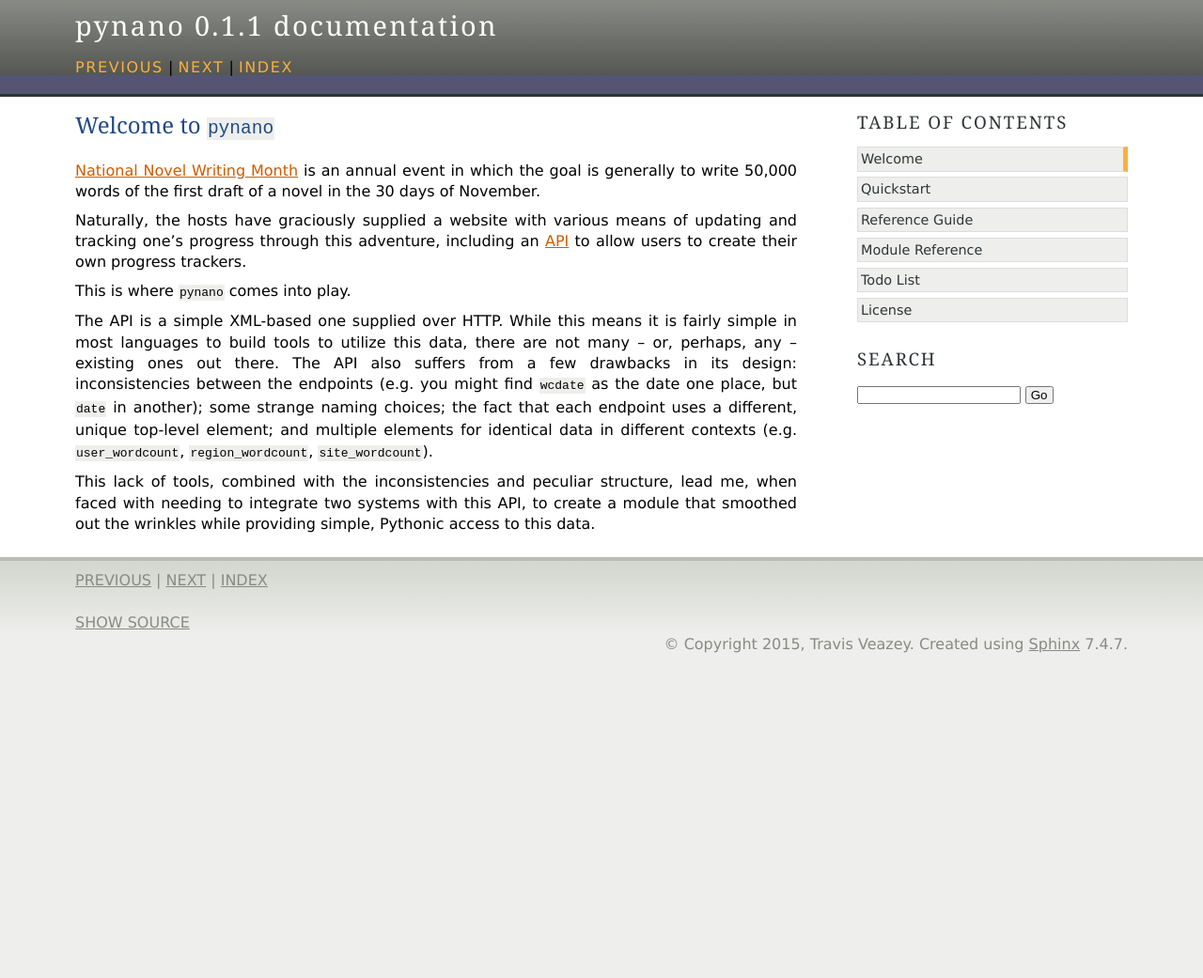
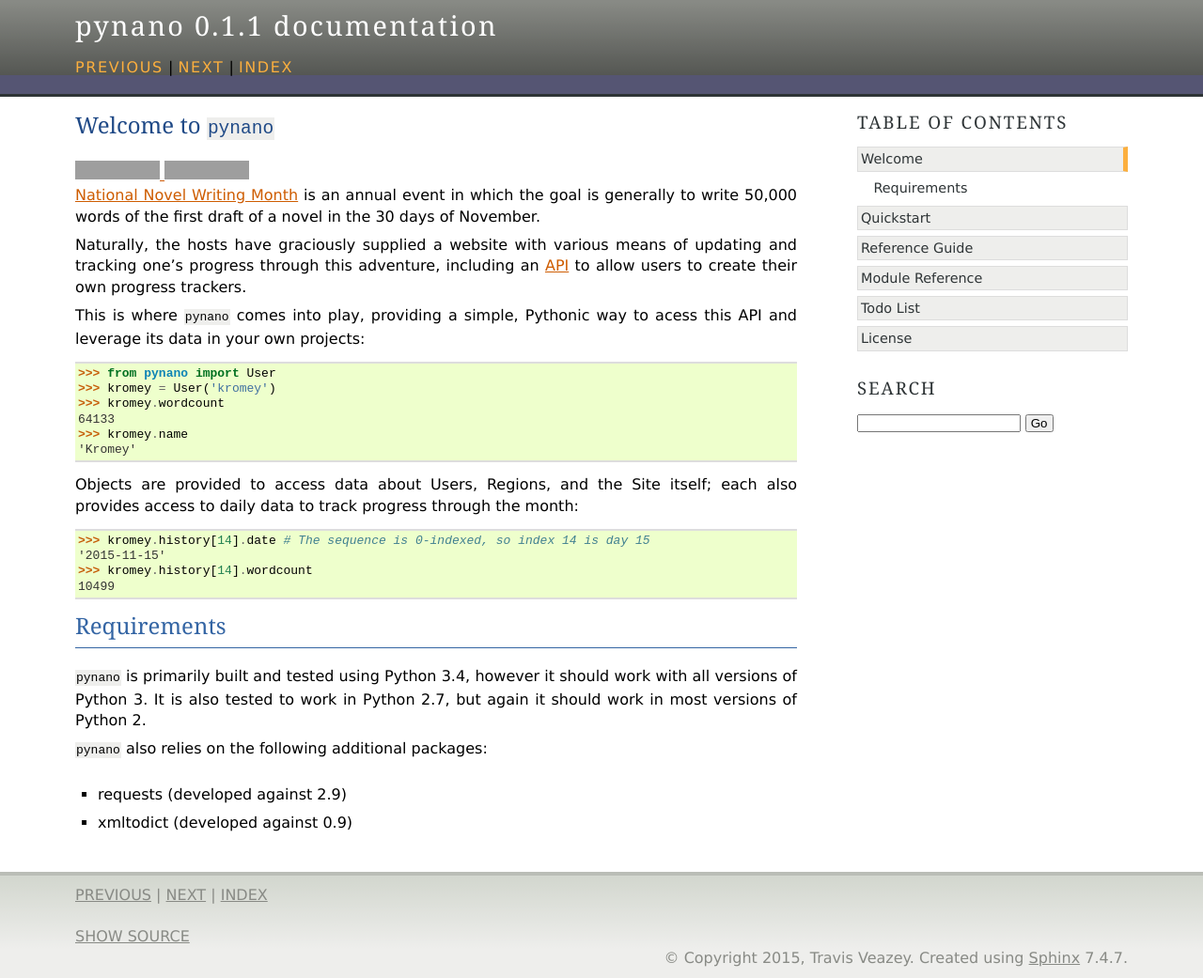
Before and after one commit to Kromey/pynano, a Sphinx documentation site: the page built from docs/index.rst, in a window 1280 px wide. Shown: the whole page at 94% size. Built offline with Sphinx 7.4.7, drawn with Linux system fonts in a browser that asks for light colours; before the commit the page ends 900 px from its top, so only the background shows below that; grey boxes are pictures that could not be loaded.

Commit message:
Use README content for index page of docs

```diff
--- a/docs/index.rst
+++ b/docs/index.rst
@@ -1,29 +1,3 @@
 .. title:: Welcome
 
-Welcome to |project|
-====================
-
-`National Novel Writing Month <http://nanowrimo.org>`_ is an annual event in
-which the goal is generally to write 50,000 words of the first draft of a novel
-in the 30 days of November.
-
-Naturally, the hosts have graciously supplied a website with various means of
-updating and tracking one's progress through this adventure, including an `API
-<http://nanowrimo.org/wordcount_api>`_ to allow users to create their own
-progress trackers.
-
-This is where |project| comes into play.
-
-The API is a simple XML-based one supplied over HTTP. While this means it is
-fairly simple in most languages to build tools to utilize this data, there are
-not many -- or, perhaps, any -- existing ones out there. The API also suffers
-from a few drawbacks in its design: inconsistencies between the endpoints
-(e.g. you might find ``wcdate`` as the date one place, but ``date`` in another);
-some strange naming choices; the fact that each endpoint uses a different,
-unique top-level element; and multiple elements for identical data in different
-contexts (e.g. ``user_wordcount``, ``region_wordcount``, ``site_wordcount``).
-
-This lack of tools, combined with the inconsistencies and peculiar structure,
-lead me, when faced with needing to integrate two systems with this API, to
-create a module that smoothed out the wrinkles while providing simple, Pythonic
-access to this data.
+.. include:: ../README.rst
```
